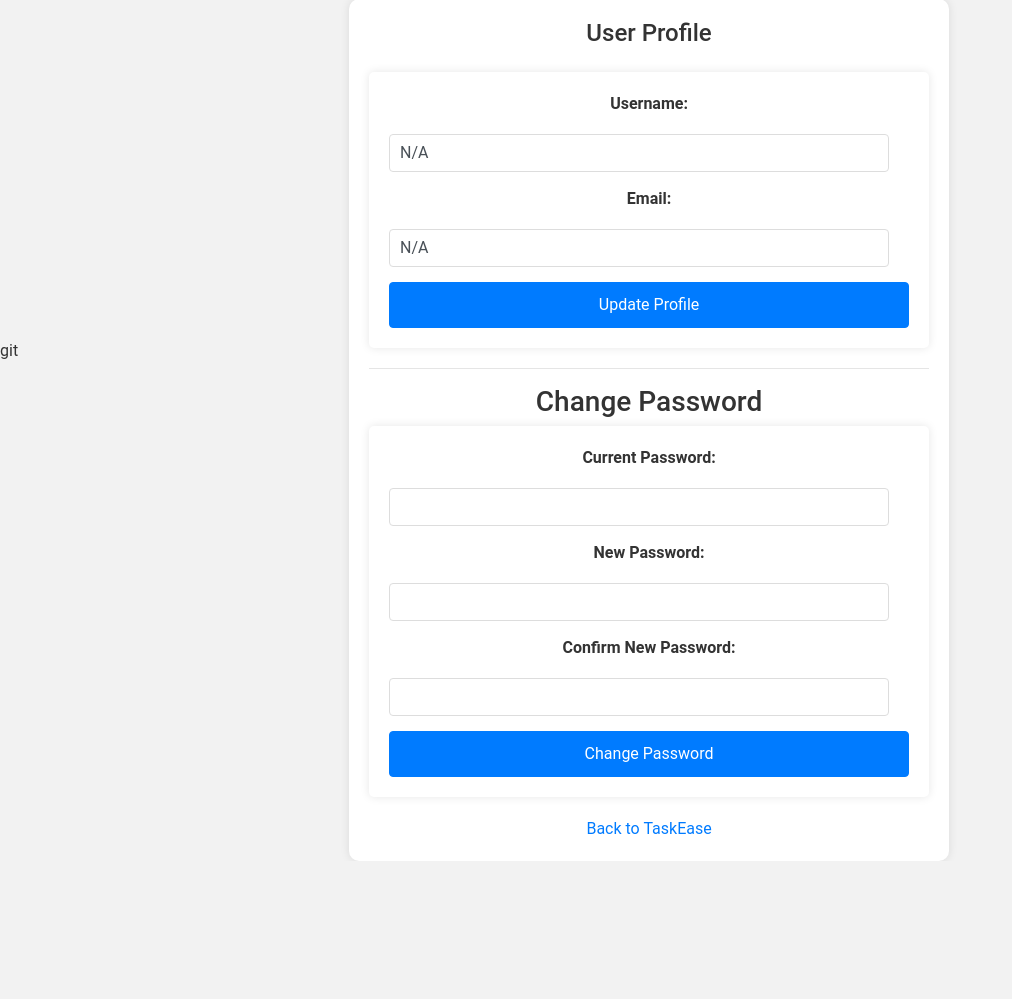
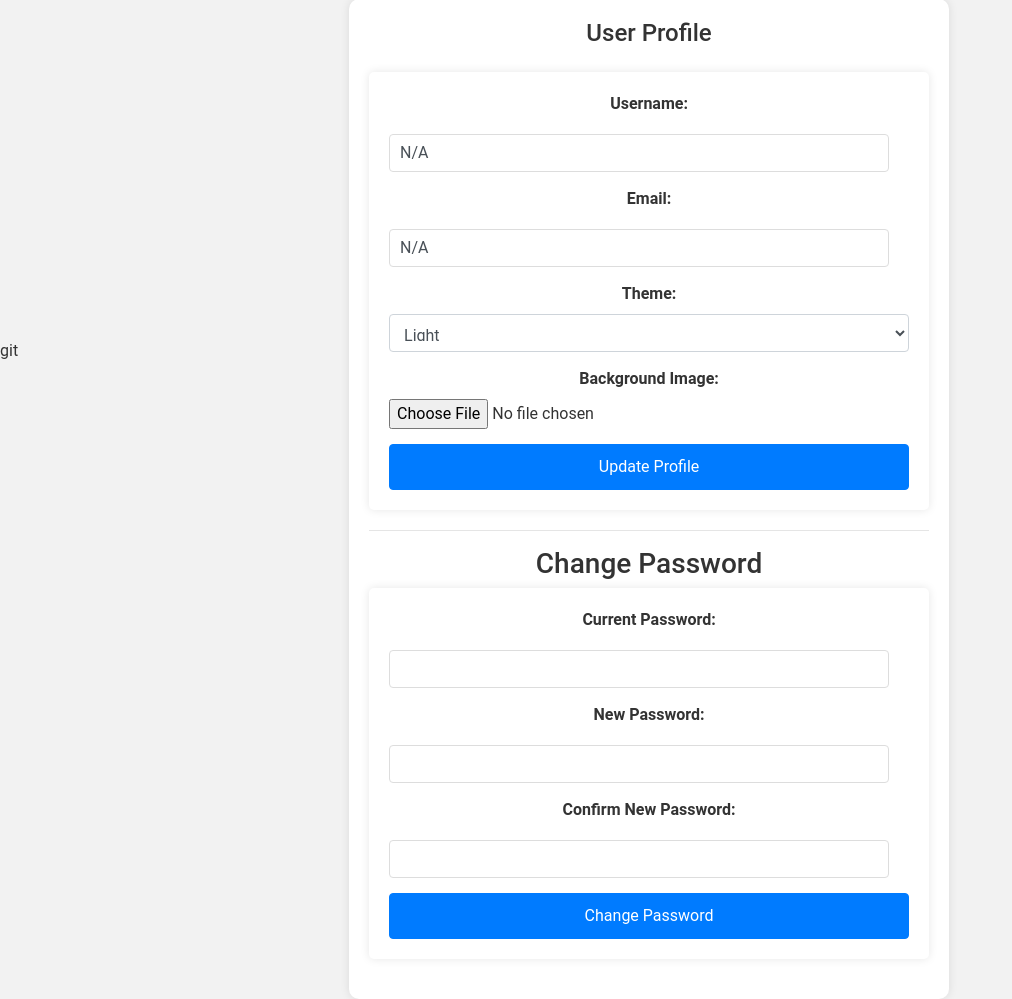
Before and after one commit to gidambayiantony/TaskEase, a PHP site: page /profile.php in a window 1280 px wide. Shown: the part 49-1048 px from the top of the page, without its empty margins (0-1012 px from the left). Before the commit the page ends 910 px from the top, so only its background shows below. Run offline with PHP 8.4, Linux system fonts and the light colour scheme; the visitor is signed in with stand-in values (Sample User, id 1); data that the repository does not hold is empty.

Commit message:
added some cool UI features

```diff
--- a/profile.php
+++ b/profile.php
@@ -14,15 +14,24 @@ $user = $stmt->fetch(PDO::FETCH_ASSOC);
 
 $username = $user['username'] ?? 'N/A'; // Default to 'N/A' if not set
 $email = $user['email'] ?? 'N/A'; // Default to 'N/A' if not set
+$theme = $user['theme'] ?? 'light';
+$background_image = $user['background_image'] ?? '';
 
 if ($_SERVER["REQUEST_METHOD"] == "POST") {
     $username = htmlspecialchars($_POST['username']);
     $email = htmlspecialchars($_POST['email']);
+    $theme = htmlspecialchars($_POST['theme']);
+
+    // Handle file upload for background image
+    if (isset($_FILES['background_image']) && $_FILES['background_image']['error'] == 0) {
+        $background_image = 'uploads/' . time() . '_' . $_FILES['background_image']['name'];
+        move_uploaded_file($_FILES['background_image']['tmp_name'], $background_image);
+    }
 
     // Update profile information
     if (isset($_POST['update_profile'])) {
-        $stmt = $pdo->prepare("UPDATE users SET username = ?, email = ? WHERE id = ?");
-        $stmt->execute([$username, $email, $user_id]);
+        $stmt = $pdo->prepare("UPDATE users SET username = ?, email = ?, theme = ?, background_image = ? WHERE id = ?");
+        $stmt->execute([$username, $email, $theme, $background_image, $user_id]);
         $success = "Profile updated successfully.";
     }
 
@@ -56,7 +65,7 @@ if ($_SERVER["REQUEST_METHOD"] == "POST") {
     <link rel="stylesheet" href="https://stackpath.bootstrapcdn.com/bootstrap/4.5.2/css/bootstrap.min.css">
     <link rel="stylesheet" href="style.css">
 </head>
-<body>
+<body class="<?php echo htmlspecialchars($theme); ?>" style="background-image: url('<?php echo htmlspecialchars($background_image); ?>');">
     <div class="container mt-5">
         <h1 class="text-center mb-4">User Profile</h1>
 
@@ -66,7 +75,7 @@ if ($_SERVER["REQUEST_METHOD"] == "POST") {
             <div class="alert alert-danger"><?php echo $error; ?></div>
         <?php endif; ?>
 
-        <form method="POST" action="">
+        <form method="POST" action="" enctype="multipart/form-data">
             <div class="form-group">
                 <label for="username">Username:</label>
                 <input type="text" name="username" class="form-control" id="username" value="<?php echo htmlspecialchars($username); ?>" required>
@@ -74,6 +83,17 @@ if ($_SERVER["REQUEST_METHOD"] == "POST") {
             <div class="form-group">
                 <label for="email">Email:</label>
                 <input type="email" name="email" class="form-control" id="email" value="<?php echo htmlspecialchars($email); ?>" required>
+            </div>
+            <div class="form-group">
+                <label for="theme">Theme:</label>
+                <select name="theme" id="theme" class="form-control">
+                    <option value="light" <?php if ($theme == 'light') echo 'selected'; ?>>Light</option>
+                    <option value="dark" <?php if ($theme == 'dark') echo 'selected'; ?>>Dark</option>
+                </select>
+            </div>
+            <div class="form-group">
+                <label for="background_image">Background Image:</label>
+                <input type="file" name="background_image" class="form-control-file" id="background_image">
             </div>
             <button type="submit" name="update_profile" class="btn btn-primary">Update Profile</button>
         </form>
@@ -96,10 +116,6 @@ if ($_SERVER["REQUEST_METHOD"] == "POST") {
             </div>
             <button type="submit" name="change_password" class="btn btn-primary">Change Password</button>
         </form>
-
-        <div class="text-center mt-3">
-            <a href="index.php">Back to TaskEase</a>
-        </div>
     </div>
 </body>
 </html>
```
Also changed, not shown: index.php (+32 -2 lines), script.js (+19 -0 lines).
